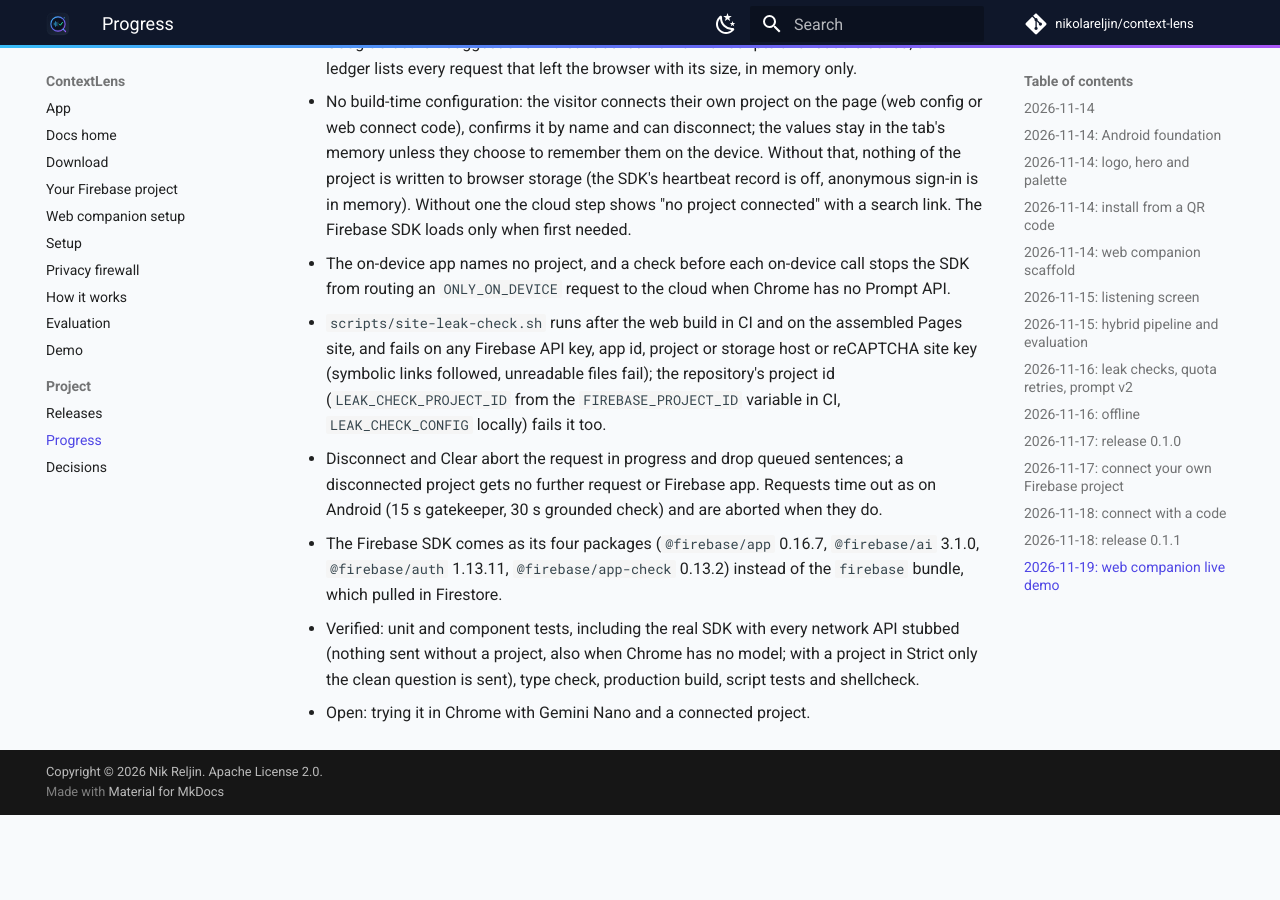
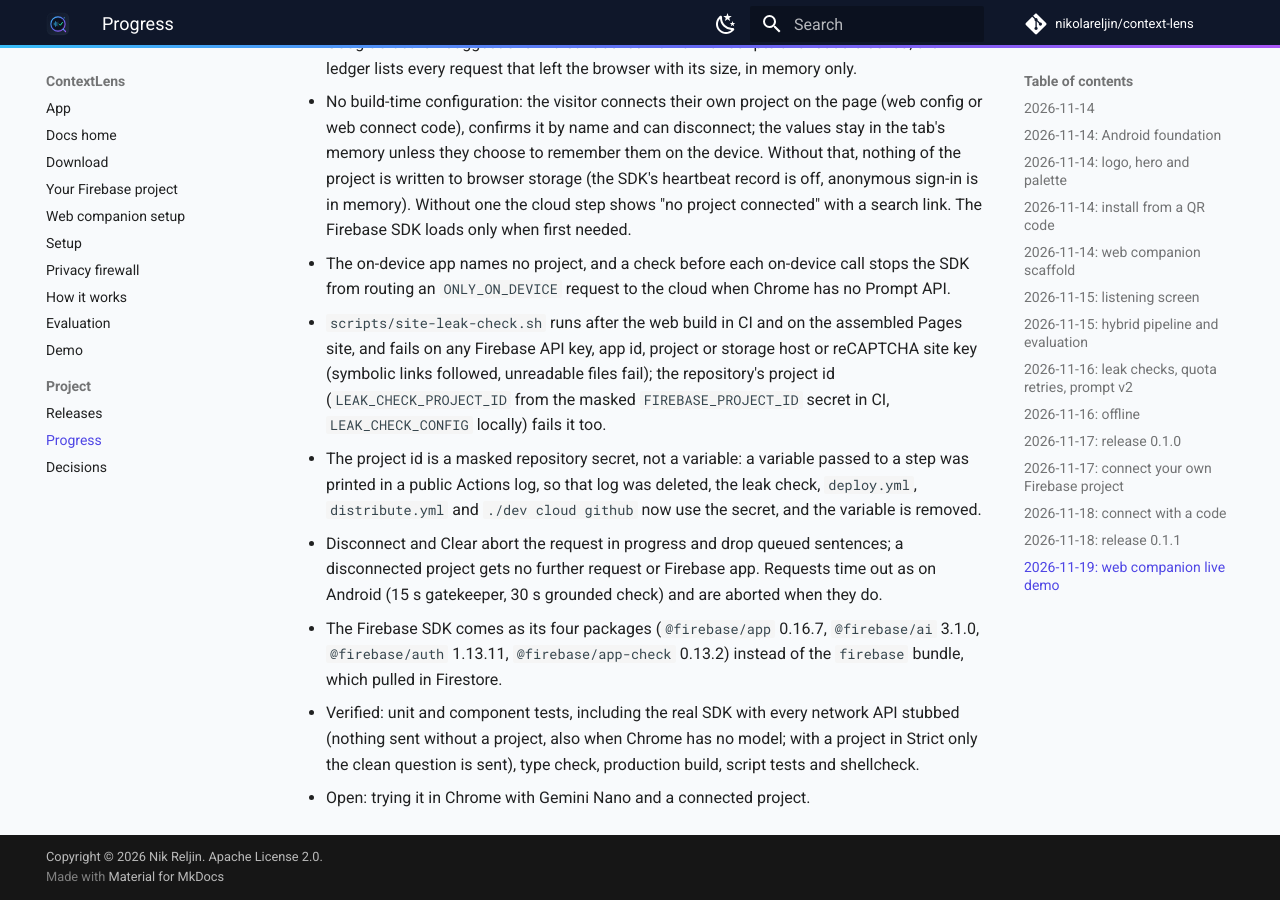
Before and after one commit to nikolareljin/context-lens, an MkDocs documentation site: the page built from docs/implementation-progress.md, in a window 1280 px wide and 900 px high, scrolled down 4650 px. Built offline with MkDocs 1.6.1 and Material for MkDocs 9.7.7, drawn with Linux system fonts in a browser that asks for light colours; plug-ins that fetch from the network failed and are left out; comment, search, counter and statistics services are not loaded; before the commit the page ends 5465 px from its top, so only the background shows below that.

Commit message:
ci: read the project id only from a masked secret, require it for the pages leak check

```diff
--- a/docs/implementation-progress.md
+++ b/docs/implementation-progress.md
@@ -89,7 +89,8 @@ A dated record of the work done during the hackathon. Each entry lists what was
 - The page runs the Android pipeline in Chrome: local rules, the gatekeeper on Gemini Nano through Firebase AI Logic (`ONLY_ON_DEVICE` in Strict, `PREFER_ON_DEVICE` in Balanced), the personal-data check, and the grounded verifier (`ONLY_IN_CLOUD` with Google Search). Cards show each stage with its source pill (`inferenceSource`), the verdict, the sources and Google's Search Suggestions in a sandboxed frame with scripts and loads blocked; the ledger lists every request that left the browser with its size, in memory only.
 - No build-time configuration: the visitor connects their own project on the page (web config or web connect code), confirms it by name and can disconnect; the values stay in the tab's memory unless they choose to remember them on the device. Without that, nothing of the project is written to browser storage (the SDK's heartbeat record is off, anonymous sign-in is in memory). Without one the cloud step shows "no project connected" with a search link. The Firebase SDK loads only when first needed.
 - The on-device app names no project, and a check before each on-device call stops the SDK from routing an `ONLY_ON_DEVICE` request to the cloud when Chrome has no Prompt API.
-- `scripts/site-leak-check.sh` runs after the web build in CI and on the assembled Pages site, and fails on any Firebase API key, app id, project or storage host or reCAPTCHA site key (symbolic links followed, unreadable files fail); the repository's project id (`LEAK_CHECK_PROJECT_ID` from the `FIREBASE_PROJECT_ID` variable in CI, `LEAK_CHECK_CONFIG` locally) fails it too.
+- `scripts/site-leak-check.sh` runs after the web build in CI and on the assembled Pages site, and fails on any Firebase API key, app id, project or storage host or reCAPTCHA site key (symbolic links followed, unreadable files fail); the repository's project id (`LEAK_CHECK_PROJECT_ID` from the masked `FIREBASE_PROJECT_ID` secret in CI, `LEAK_CHECK_CONFIG` locally) fails it too.
+- The project id is a masked repository secret, not a variable: a variable passed to a step was printed in a public Actions log, so that log was deleted, the leak check, `deploy.yml`, `distribute.yml` and `./dev cloud github` now use the secret, and the variable is removed.
 - Disconnect and Clear abort the request in progress and drop queued sentences; a disconnected project gets no further request or Firebase app. Requests time out as on Android (15 s gatekeeper, 30 s grounded check) and are aborted when they do.
 - The Firebase SDK comes as its four packages (`@firebase/app` 0.16.7, `@firebase/ai` 3.1.0, `@firebase/auth` 1.13.11, `@firebase/app-check` 0.13.2) instead of the `firebase` bundle, which pulled in Firestore.
 - Verified: unit and component tests, including the real SDK with every network API stubbed (nothing sent without a project, also when Chrome has no model; with a project in Strict only the clean question is sent), type check, production build, script tests and shellcheck.
```
Also changed, not shown: CHANGELOG.md (+1 -0 lines), docs/setup.md (+1 -1 lines), docs/web-setup.md (+1 -1 lines), 8 other files.
